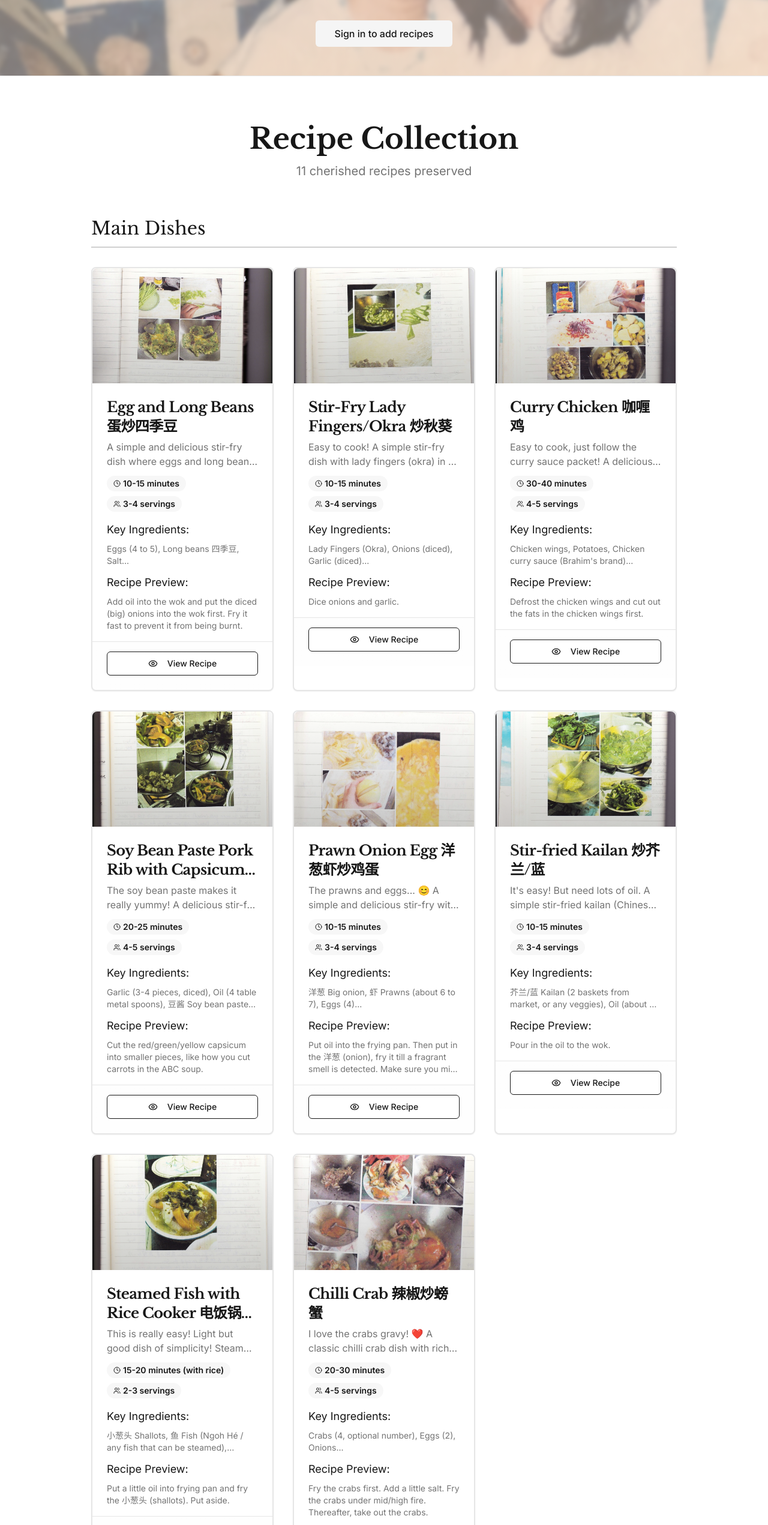
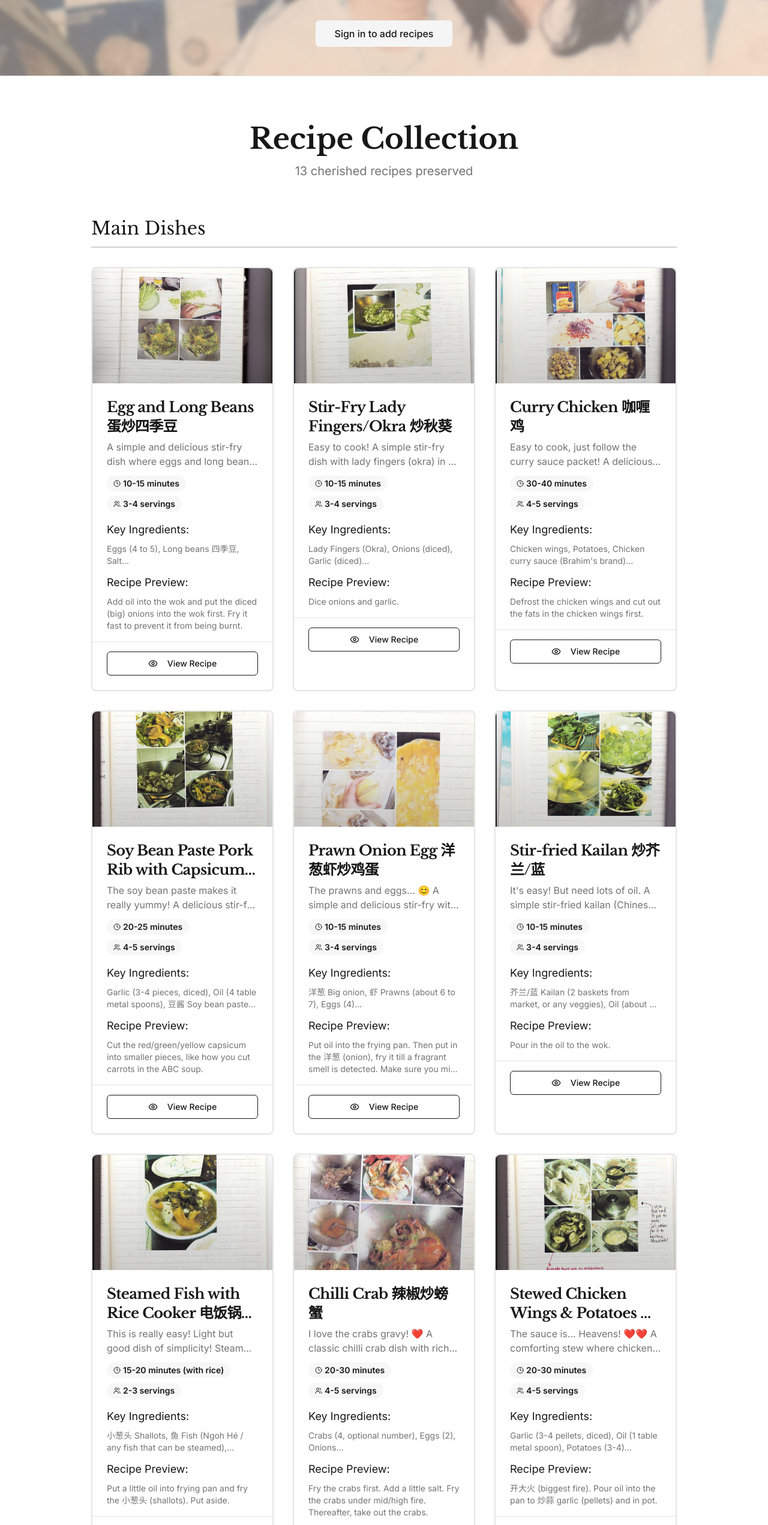
Before and after one commit to readandmuse/atasteofhome, a React (Vite) app: page / in a window 1280 px wide. Shown: the part 234-2776 px from the top of the page at 60% size. Built offline with nearby package versions, Linux system fonts and the light colour scheme.

Commit message:
Update chicken/bean photos
Co-authored-by: readandmuse <85750673+readandmuse@users.noreply.github.com>

```diff
--- a/src/pages/Index.tsx
+++ b/src/pages/Index.tsx
@@ -381,6 +381,65 @@ const chilliCrabRecipe: Recipe = {
     "I love the crabs gravy! ❤️ The tapioca flour mixture thickens the gravy beautifully.",
 };
 
+const stewedChickenRecipe: Recipe = {
+  id: "sample-14",
+  title: "Stewed Chicken Wings & Potatoes 鸡腿焖马铃薯",
+  description:
+    "The sauce is... Heavens! ❤️❤️ A comforting stew where chicken wings and potatoes are braised in oyster sauce until tender and flavourful.",
+  ingredients: [
+    "Garlic (3-4 pellets, diced)",
+    "Oil (1 table metal spoon)",
+    "Potatoes (3-4)",
+    "Oyster sauce 蚝油 (2 table metal spoons)",
+    "Chicken meat/wings",
+    "Mushrooms (optional)",
+  ],
+  steps: [
+    "开大火 (biggest fire). Pour oil into the pan to 炒蒜 garlic (pellets) and in pot.",
+    "Cut the chicken wings/meat into smaller pieces so that it is easier to cook.",
+    "Cut the potatoes and put it in the pot. 焖到它变 chaotah, until there is a grilled kind of smell or look on the meat. Cut the potatoes straight down — different way of cutting from ABC Soup.",
+    "Cover the pot with lid after mixing. (For about 1 min)",
+    "Add in the oyster sauce and mix it altogether.",
+    "Pour hot water into the pot to make the sauce. Cover back the pot and put it to small fire. Let it 焖 for about 2 min.",
+    "Dish can be served! Ready!",
+  ],
+  cookingTime: "20-30 minutes",
+  servings: "4-5 servings",
+  photos: [stewedChickenPhoto1, stewedChickenPhoto2],
+  notes:
+    "CAUTION! Don't put cold water for the sauce — use hot water! This prevents the pot from spilling. Use a pot suitable for stewing; it's easier for it to become chaotah! Actually there are no mushrooms for this dish — another similar dish with mushrooms is in the next book!",
+};
+
+const longBeansPorkFishcakeRecipe: Recipe = {
+  id: "sample-15",
+  title: "Long Beans Pork & Fishcake 四季豆炒猪肉鱼饼",
+  description:
+    "记得买瘦肉，不要肥肉！A hearty stir-fry of long beans with sliced pork and fishcake, finished with a light gravy.",
+  ingredients: [
+    "四季豆 Long beans (~30 stalks)",
+    "鱼饼 Fishcake (2)",
+    "瘦肉 Lean pork (~$2.25 worth)",
+    "Salt (~2 teaspoons)",
+    "Garlic (2-3 pellets)",
+    "Water",
+    "Oil",
+  ],
+  steps: [
+    "Wash the 四季豆 (long beans), then pluck the tips on both ends of the beans. After that, pluck/split the beans into ≈ 3/4 pieces.",
+    "Slice the fishcake and meat into thin slices.",
+    "Add oil into the frying pan and cook it over strong/big fire. Add the diced garlic and fry it.",
+    "Then add in the sliced meat and fry it fast so it would cook the meat properly.",
+    "Then add in the salt, then 鱼饼 (fishcake).",
+    "Fry it all well together, after that add the 四季豆. Cover the pan with the cover for about a minute before continuing to fry it again. Fry till the beans are cooked and look drier.",
+    "Then add water to serve as gravy. Cover the pan for about a minute again and dish is ready to be served!",
+  ],
+  cookingTime: "15-20 minutes",
+  servings: "3-4 servings",
+  photos: [longBeansPorkPhoto1, longBeansPorkPhoto2],
+  notes:
+    "Remember to buy lean pork, not fatty pork! (记得买瘦肉，不要肥肉)",
+};
+
 const Index = () => {
   const [recipes, setRecipes] = useState<Recipe[]>([
     abcSoupRecipe,
@@ -394,6 +453,8 @@ const Index = () => {
     kailanRecipe,
     steamedFishRecipe,
     chilliCrabRecipe,
+    stewedChickenRecipe,
+    longBeansPorkFishcakeRecipe,
   ]);
   const [currentView, setCurrentView] = useState<"list" | "form" | "view">("list");
   const [editingRecipe, setEditingRecipe] = useState<Recipe | undefined>();
```
